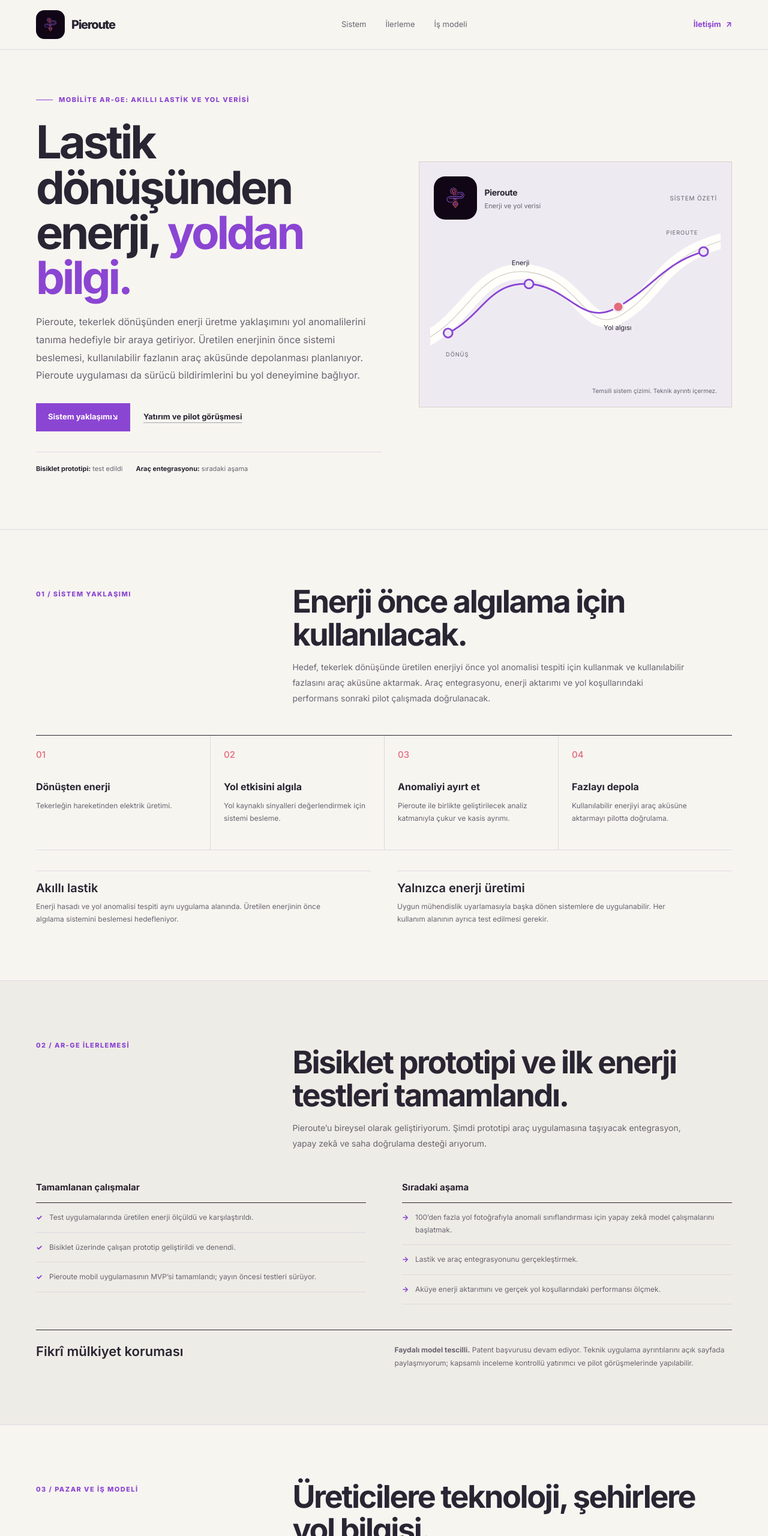
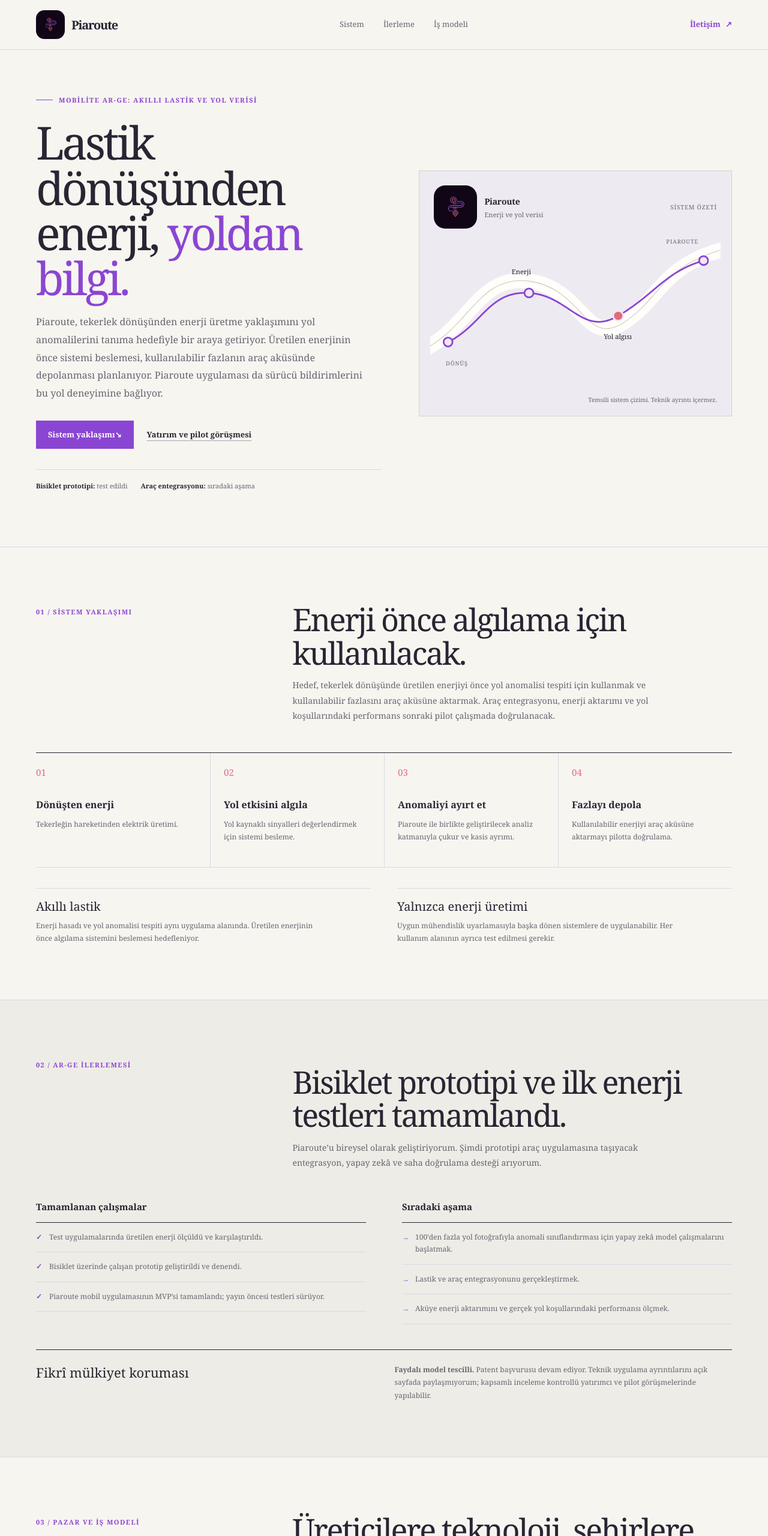
Before and after one commit to kadir0123/piaroute-website, a plain HTML site: page index.html in a window 1280 px wide. Shown: the top 2560 px of the page at 60% size. Drawn offline with Linux system fonts and the light colour scheme.

Commit message:
Use Piaroute name and revised logo

```diff
--- a/index.html
+++ b/index.html
@@ -4,15 +4,12 @@
   <meta charset="utf-8">
   <meta name="viewport" content="width=device-width, initial-scale=1">
   <meta name="theme-color" content="#f5f3ee">
-  <meta name="description" content="Pieroute, lastik dönüşünden enerji üretimi ve yol anomalisi tespitini mobil uygulama ve yapay zekâ Ar-Ge çalışmalarıyla bir araya getiriyor.">
-  <meta property="og:title" content="Pieroute — Enerji üretimi ve yol verisi">
-  <meta property="og:description" content="Bisiklet prototipi, Pieroute mobil uygulaması ve tescilli faydalı model üzerine bir mobilite Ar-Ge projesi.">
+  <meta name="description" content="Piaroute, lastik dönüşünden enerji üretimi ve yol anomalisi tespitini mobil uygulama ve yapay zekâ Ar-Ge çalışmalarıyla bir araya getiriyor.">
+  <meta property="og:title" content="Piaroute — Enerji üretimi ve yol verisi">
+  <meta property="og:description" content="Bisiklet prototipi, Piaroute mobil uygulaması ve tescilli faydalı model üzerine bir mobilite Ar-Ge projesi.">
   <meta property="og:type" content="website">
-  <link rel="icon" type="image/jpeg" href="assets/pieroute-logo.jpg">
-  <link rel="preconnect" href="https://fonts.googleapis.com">
-  <link rel="preconnect" href="https://fonts.gstatic.com" crossorigin>
-  <link href="https://fonts.googleapis.com/css2?family=Inter:wght@400;500;600;700;800&display=swap" rel="stylesheet">
-  <title>Pieroute — Enerji üretimi ve yol verisi</title>
+  <link rel="icon" type="image/png" href="assets/piaroute-logo.png">
+  <title>Piaroute — Enerji üretimi ve yol verisi</title>
   <style>
     :root {
       color-scheme: light;
@@ -26,11 +23,11 @@
       --rust: #e36b7d;
       --white: #fffefa;
       --content: 1160px;
-      --font-sans: "Inter", ui-sans-serif, system-ui, -apple-system, BlinkMacSystemFont, "Segoe UI", sans-serif;
+      --font-family: Georgia, "Times New Roman", serif;
     }
     * { box-sizing: border-box; }
     html { scroll-behavior: smooth; }
-    body { margin: 0; background: var(--paper); color: var(--ink); font: 400 16px/1.65 var(--font-sans); -webkit-font-smoothing: antialiased; }
+    body { margin: 0; background: var(--paper); color: var(--ink); font: 400 16px/1.65 var(--font-family); -webkit-font-smoothing: antialiased; }
     a { color: inherit; text-decoration: none; }
     a:focus-visible { outline: 3px solid var(--purple); outline-offset: 4px; }
     h1, h2, h3, p { margin-top: 0; }
@@ -51,7 +48,7 @@
     .eyebrow, .section-label { color: var(--purple); font-size: 11px; line-height: 1.4; font-weight: 760; letter-spacing: .13em; text-transform: uppercase; }
     .eyebrow { display: flex; align-items: center; gap: 10px; }
     .eyebrow::before { content: ""; width: 28px; height: 1px; background: var(--purple); }
-    h1 { max-width: 650px; margin: 25px 0 22px; font: 700 clamp(48px, 6.1vw, 76px)/.99 var(--font-sans); letter-spacing: -.055em; }
+    h1 { max-width: 650px; margin: 25px 0 22px; font: 400 clamp(48px, 6.1vw, 76px)/.99 var(--font-family); letter-spacing: -.055em; }
     h1 em { color: var(--purple); font-style: normal; }
     .hero-copy { max-width: 560px; margin-bottom: 0; color: var(--muted); font-size: 16px; line-height: 1.85; }
     .hero-actions { display: flex; flex-wrap: wrap; align-items: center; gap: 22px; margin-top: 31px; }
@@ -68,7 +65,7 @@
     .visual-brand-copy { display: grid; gap: 2px; }
     .visual-brand-copy strong { font-size: 14px; letter-spacing: -.02em; }
     .visual-brand-copy span { color: var(--muted); font-size: 11px; }
-    .visual-index { color: var(--muted); font: 500 13px var(--font-sans); }
+    .visual-index { color: var(--muted); font: 400 13px var(--font-family); }
     .visual-caption { color: var(--muted); font-size: 10px; letter-spacing: .08em; text-transform: uppercase; }
     .route-art { position: absolute; inset: 60px 18px 28px; width: calc(100% - 36px); height: calc(100% - 88px); }
     .art-road { fill: none; stroke: #fffefa; stroke-width: 27; stroke-linecap: round; stroke-linejoin: round; }
@@ -76,18 +73,18 @@
     .art-route { fill: none; stroke: var(--purple); stroke-width: 3; stroke-linecap: round; stroke-linejoin: round; stroke-dasharray: 1 0; }
     .art-dot { fill: var(--paper-deep); stroke: var(--purple); stroke-width: 3; }
     .art-dot-end { fill: var(--rust); stroke: var(--paper-deep); stroke-width: 3; }
-    .art-label { fill: var(--ink); font: 12px var(--font-sans); }
-    .art-small { fill: var(--muted); font: 10px var(--font-sans); letter-spacing: 1px; }
+    .art-label { fill: var(--ink); font: 12px var(--font-family); }
+    .art-small { fill: var(--muted); font: 10px var(--font-family); letter-spacing: 1px; }
     .visual-note { position: absolute; right: 24px; bottom: 19px; color: var(--muted); font-size: 10px; }
     .section { padding: 92px 0; border-top: 1px solid var(--line); }
     .section-head { display: grid; grid-template-columns: .68fr 1.32fr; gap: 50px; align-items: start; margin-bottom: 48px; }
     .section-label { padding-top: 8px; }
-    h2 { max-width: 720px; margin-bottom: 14px; font: 650 clamp(34px, 4.3vw, 52px)/1.06 var(--font-sans); letter-spacing: -.045em; }
+    h2 { max-width: 720px; margin-bottom: 14px; font: 400 clamp(34px, 4.3vw, 52px)/1.06 var(--font-family); letter-spacing: -.045em; }
     .section-intro { max-width: 660px; margin-bottom: 0; color: var(--muted); font-size: 14px; line-height: 1.85; }
     .process { display: grid; grid-template-columns: repeat(3, 1fr); border-top: 1px solid var(--ink); border-bottom: 1px solid var(--line); }
     .process article { min-height: 205px; padding: 23px 28px 25px 0; }
     .process article + article { padding-left: 28px; border-left: 1px solid var(--line); }
-    .process-index { color: var(--rust); font: 500 15px var(--font-sans); }
+    .process-index { color: var(--rust); font: 400 15px var(--font-family); }
     .process h3 { margin: 34px 0 9px; font-size: 17px; letter-spacing: -.02em; }
     .process p { max-width: 300px; margin-bottom: 0; color: var(--muted); font-size: 13px; line-height: 1.75; }
     .process-tag { display: inline-block; margin-top: 14px; color: var(--purple); font-size: 10px; font-weight: 730; letter-spacing: .05em; text-transform: uppercase; }
@@ -103,12 +100,12 @@
     .system-flow { display: grid; grid-template-columns: repeat(4, 1fr); border-top: 1px solid var(--ink); border-bottom: 1px solid var(--line); }
     .system-flow article { min-height: 190px; padding: 22px 22px 24px 0; }
     .system-flow article + article { padding-left: 22px; border-left: 1px solid var(--line); }
-    .flow-index { color: var(--rust); font: 500 15px var(--font-sans); }
+    .flow-index { color: var(--rust); font: 400 15px var(--font-family); }
     .system-flow h3 { margin: 31px 0 8px; font-size: 16px; }
     .system-flow p { margin: 0; color: var(--muted); font-size: 12px; line-height: 1.75; }
     .use-cases { display: grid; grid-template-columns: 1fr 1fr; gap: 44px; margin-top: 34px; }
     .use-case { padding-top: 16px; border-top: 1px solid var(--line); }
-    .use-case h3 { margin: 0 0 8px; font: 600 20px var(--font-sans); }
+    .use-case h3 { margin: 0 0 8px; font: 400 20px var(--font-family); }
     .use-case p { max-width: 480px; margin: 0; color: var(--muted); font-size: 12px; line-height: 1.75; }
     .progress-grid { display: grid; grid-template-columns: 1fr 1fr; gap: 60px; }
     .progress-column h3 { margin: 0; padding: 0 0 13px; border-bottom: 1px solid var(--ink); font-size: 15px; }
@@ -118,10 +115,10 @@
     .progress-column.done li::before { content: "✓"; }
     .progress-column.next li::before { content: "→"; }
     .ip-note { display: grid; grid-template-columns: 1fr 1fr; gap: 35px; align-items: start; margin-top: 42px; padding-top: 22px; border-top: 1px solid var(--ink); }
-    .ip-note h3 { margin: 0; font: 600 22px var(--font-sans); }
+    .ip-note h3 { margin: 0; font: 400 22px var(--font-family); }
     .ip-note p { margin: 0; color: var(--muted); font-size: 12px; line-height: 1.8; }
     .commercial-grid { display: grid; grid-template-columns: 1fr 1fr; gap: 60px; }
-    .commercial-grid h3 { margin: 0 0 14px; font: 600 22px var(--font-sans); }
+    .commercial-grid h3 { margin: 0 0 14px; font: 400 22px var(--font-family); }
     .market-list, .revenue-list { margin: 0; padding: 0; list-style: none; }
     .market-list li, .revenue-list li { padding: 13px 0; border-top: 1px solid var(--line); }
     .market-list strong, .revenue-list strong { display: block; font-size: 13px; }
@@ -198,8 +195,8 @@
   <a class="skip-link" href="#main">İçeriğe geç</a>
   <header class="site-header">
     <nav class="nav container" aria-label="Ana menü">
-      <a class="brand" href="#top" aria-label="Pieroute ana sayfa">
-        <img class="brand-logo" src="assets/pieroute-logo.jpg" alt=""><span class="brand-name">Pieroute</span>
+      <a class="brand" href="#top" aria-label="Piaroute ana sayfa">
+        <img class="brand-logo" src="assets/piaroute-logo.png" alt=""><span class="brand-name">Piaroute</span>
       </a>
       <div class="nav-links"><a href="#sistem">Sistem</a><a href="#ilerleme">İlerleme</a><a href="#model">İş modeli</a></div>
       <a class="nav-cta" href="#iletisim">İletişim <span aria-hidden="true">↗</span></a>
@@ -212,15 +209,15 @@
         <div>
           <div class="eyebrow">Mobilite Ar-Ge: akıllı lastik ve yol verisi</div>
           <h1>Lastik dönüşünden enerji, <em>yoldan bilgi.</em></h1>
-          <p class="hero-copy">Pieroute, tekerlek dönüşünden enerji üretme yaklaşımını yol anomalilerini tanıma hedefiyle bir araya getiriyor. Üretilen enerjinin önce sistemi beslemesi, kullanılabilir fazlanın araç aküsünde depolanması planlanıyor. Pieroute uygulaması da sürücü bildirimlerini bu yol deneyimine bağlıyor.</p>
+          <p class="hero-copy">Piaroute, tekerlek dönüşünden enerji üretme yaklaşımını yol anomalilerini tanıma hedefiyle bir araya getiriyor. Üretilen enerjinin önce sistemi beslemesi, kullanılabilir fazlanın araç aküsünde depolanması planlanıyor. Piaroute uygulaması da sürücü bildirimlerini bu yol deneyimine bağlıyor.</p>
           <div class="hero-actions">
             <a class="button" href="#sistem">Sistem yaklaşımı <span aria-hidden="true">↘</span></a>
             <a class="text-link" href="mailto:kadir@piaroute.com">Yatırım ve pilot görüşmesi</a>
           </div>
           <div class="hero-status"><span><strong>Bisiklet prototipi:</strong> test edildi</span><span><strong>Araç entegrasyonu:</strong> sıradaki aşama</span></div>
         </div>
-        <div class="visual" role="img" aria-label="Pieroute uygulama logosu ve temsili yol verisi akışı">
-          <div class="visual-head"><div class="visual-brand"><img src="assets/pieroute-logo.jpg" alt="Pieroute uygulama logosu"><div class="visual-brand-copy"><strong>Pieroute</strong><span>Enerji ve yol verisi</span></div></div><span class="visual-caption">Sistem özeti</span></div>
+        <div class="visual" role="img" aria-label="Piaroute uygulama logosu ve temsili yol verisi akışı">
+          <div class="visual-head"><div class="visual-brand"><img src="assets/piaroute-logo.png" alt="Piaroute uygulama logosu"><div class="visual-brand-copy"><strong>Piaroute</strong><span>Enerji ve yol verisi</span></div></div><span class="visual-caption">Sistem özeti</span></div>
           <svg class="route-art" viewBox="0 0 520 330" aria-hidden="true" focusable="false">
             <path class="art-road" d="M-20 252 C70 215 84 112 179 126 S278 245 347 200 S414 93 545 64" />
             <path class="art-road-edge" d="M-20 252 C70 215 84 112 179 126 S278 245 347 200 S414 93 545 64" />
@@ -232,7 +229,7 @@
             <text class="art-small" x="28" y="277">DÖNÜŞ</text>
             <text class="art-label" x="146" y="113">Enerji</text>
             <text class="art-label" x="311" y="229">Yol algısı</text>
-            <text class="art-small" x="423" y="59">PIEROUTE</text>
+            <text class="art-small" x="423" y="59">PIAROUTE</text>
           </svg>
           <div class="visual-note">Temsili sistem çizimi. Teknik ayrıntı içermez.</div>
         </div>
@@ -248,7 +245,7 @@
         <div class="system-flow" aria-label="Hedeflenen sistem akışı">
           <article><div class="flow-index">01</div><h3>Dönüşten enerji</h3><p>Tekerleğin hareketinden elektrik üretimi.</p></article>
           <article><div class="flow-index">02</div><h3>Yol etkisini algıla</h3><p>Yol kaynaklı sinyalleri değerlendirmek için sistemi besleme.</p></article>
-          <article><div class="flow-index">03</div><h3>Anomaliyi ayırt et</h3><p>Pieroute ile birlikte geliştirilecek analiz katmanıyla çukur ve kasis ayrımı.</p></article>
+          <article><div class="flow-index">03</div><h3>Anomaliyi ayırt et</h3><p>Piaroute ile birlikte geliştirilecek analiz katmanıyla çukur ve kasis ayrımı.</p></article>
           <article><div class="flow-index">04</div><h3>Fazlayı depola</h3><p>Kullanılabilir enerjiyi araç aküsüne aktarmayı pilotta doğrulama.</p></article>
         </div>
         <div class="use-cases">
@@ -262,13 +259,13 @@
       <div class="container">
         <div class="section-head">
           <div class="section-label">02 / Ar-Ge ilerlemesi</div>
-          <div><h2>Bisiklet prototipi ve ilk enerji testleri tamamlandı.</h2><p class="section-intro">Pieroute’u bireysel olarak geliştiriyorum. Şimdi prototipi araç uygulamasına taşıyacak entegrasyon, yapay zekâ ve saha doğrulama desteği arıyorum.</p></div>
+          <div><h2>Bisiklet prototipi ve ilk enerji testleri tamamlandı.</h2><p class="section-intro">Piaroute’u bireysel olarak geliştiriyorum. Şimdi prototipi araç uygulamasına taşıyacak entegrasyon, yapay zekâ ve saha doğrulama desteği arıyorum.</p></div>
         </div>
         <div class="progress-grid">
           <div class="progress-column done"><h3>Tamamlanan çalışmalar</h3><ul class="progress-list">
             <li>Test uygulamalarında üretilen enerji ölçüldü ve karşılaştırıldı.</li>
             <li>Bisiklet üzerinde çalışan prototip geliştirildi ve denendi.</li>
-            <li>Pieroute mobil uygulamasının MVP’si tamamlandı; yayın öncesi testleri sürüyor.</li>
+            <li>Piaroute mobil uygulamasının MVP’si tamamlandı; yayın öncesi testleri sürüyor.</li>
           </ul></div>
           <div class="progress-column next"><h3>Sıradaki aşama</h3><ul class="progress-list">
             <li>100’den fazla yol fotoğrafıyla anomali sınıflandırması için yapay zekâ model çalışmalarını başlatmak.</li>
@@ -317,7 +314,7 @@
 
     <section class="contact" id="iletisim">
       <div class="container contact-inner">
-        <div><div class="section-label">Pieroute’u geliştiren Kadir Önay</div><h2>Yatırım ve pilot görüşmelerine açığım.</h2><p>Projenin sonraki aşamasını birlikte değerlendirmek için bana yazın.</p></div>
+        <div><div class="section-label">Piaroute’u geliştiren Kadir Önay</div><h2>Yatırım ve pilot görüşmelerine açığım.</h2><p>Projenin sonraki aşamasını birlikte değerlendirmek için bana yazın.</p></div>
         <a class="button" href="mailto:kadir@piaroute.com">E-posta gönder <span aria-hidden="true">↗</span></a>
       </div>
     </section>
@@ -326,10 +323,10 @@
   <footer>
     <div class="container">
       <div class="footer-inner">
-        <a class="brand" href="#top" aria-label="Pieroute ana sayfa"><img class="brand-logo" src="assets/pieroute-logo.jpg" alt=""><span class="brand-name">Pieroute</span></a>
+        <a class="brand" href="#top" aria-label="Piaroute ana sayfa"><img class="brand-logo" src="assets/piaroute-logo.png" alt=""><span class="brand-name">Piaroute</span></a>
         <div class="footer-links"><a href="mailto:kadir@piaroute.com">E-posta</a><a href="https://www.linkedin.com/in/kadironay1/" target="_blank" rel="noopener noreferrer">LinkedIn ↗</a><a href="https://github.com/kadir0123" target="_blank" rel="noopener noreferrer">GitHub ↗</a></div>
       </div>
-      <div class="footer-note">© 2026 Pieroute · Bu sayfa, mevcut ürün ve devam eden Ar-Ge çalışmalarının durumunu yansıtır.</div>
+      <div class="footer-note">© 2026 Piaroute · Bu sayfa, mevcut ürün ve devam eden Ar-Ge çalışmalarının durumunu yansıtır.</div>
     </div>
   </footer>
 </body>
```
Also changed, not shown: assets/piaroute-logo.png (added), assets/pieroute-logo.jpg (deleted).
